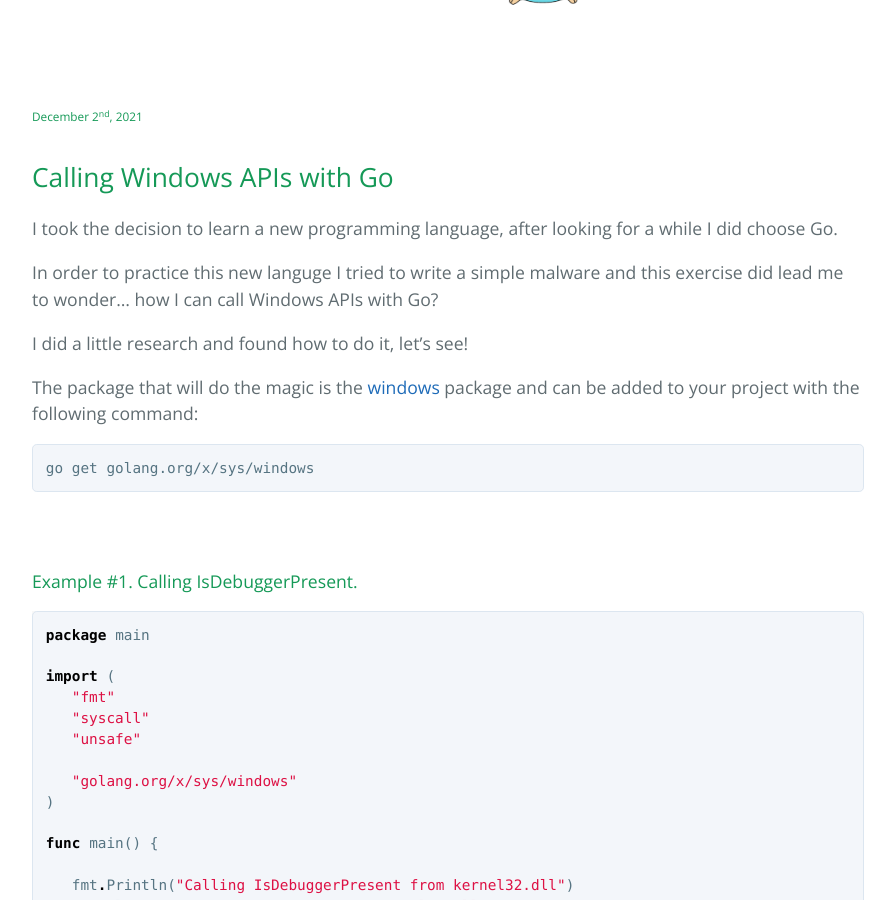
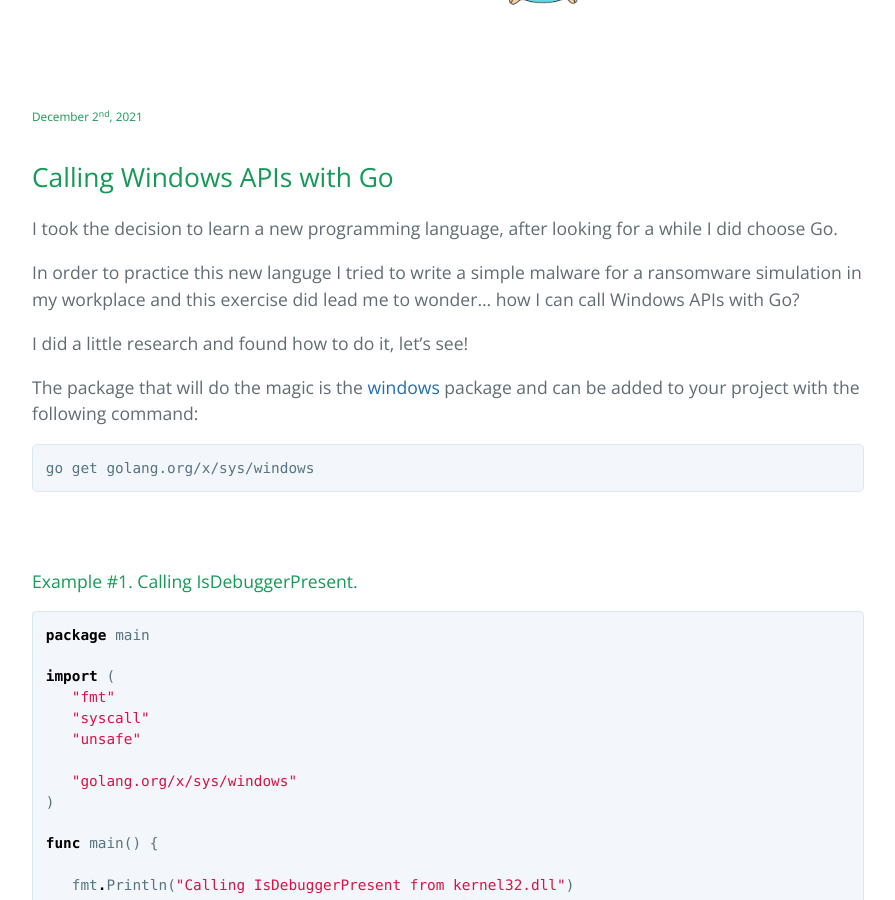
Before and after one commit to jairochavesb/blog, a Jekyll site: the page built from posts/2021/12/call-windows-api-with-go.md, in a window 1280 px wide and 900 px high, scrolled down 492 px. Shown: the whole window, without its empty margins (192-1087 px from the left). Built offline with Jekyll 4.4.1, drawn with Linux system fonts in a browser that asks for light colours.

Commit message:
Update call-windows-api-with-go.md

```diff
--- a/posts/2021/12/call-windows-api-with-go.md
+++ b/posts/2021/12/call-windows-api-with-go.md
@@ -11,7 +11,7 @@ title: Jairo's Blog
 <h2>Calling Windows APIs with Go</h2>
 I took the decision to learn a new programming language, after looking for a while I did choose Go.
 
-In order to practice this new languge I tried to write a simple malware and this exercise did lead
+In order to practice this new languge I tried to write a simple malware for a ransomware simulation in my workplace and this exercise did lead
 me to wonder... how I can call Windows APIs with Go?
 
 I did a little research and found how to do it, let's see!
```
